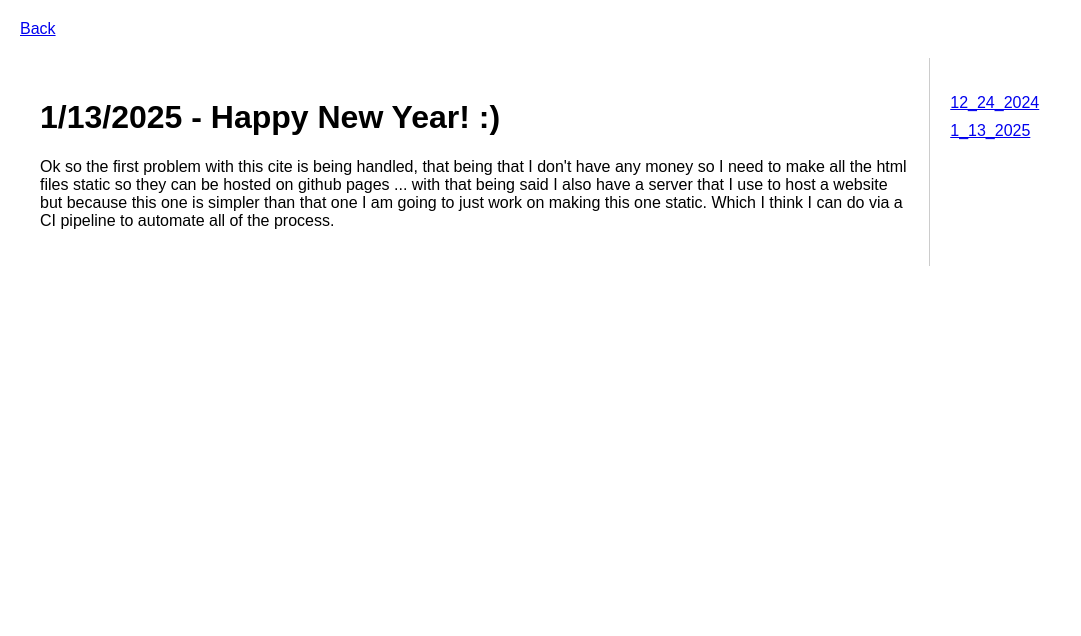
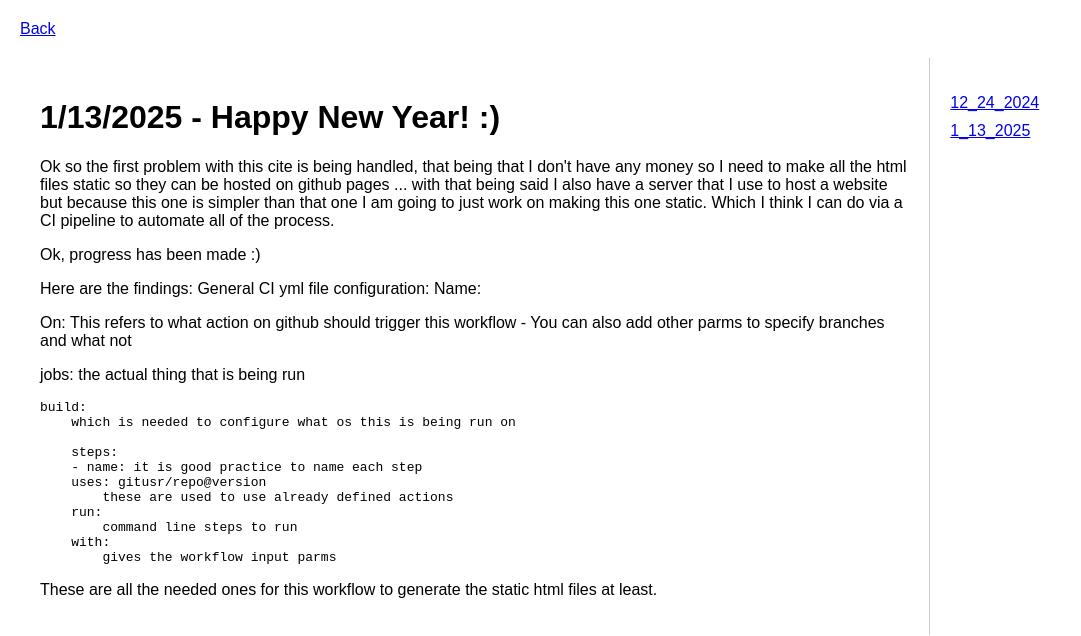
Before and after one commit to mark11778/personal-site-blog, a plain HTML site: page 1_13_2025.html in a window 1280 px wide. Shown: the whole page, without its empty margins (0-1081 px from the left). Drawn offline with Linux system fonts and the light colour scheme.

Commit message:
deploy: a9e457f1dd07c916b754b5d7074cd3e7d8e46874

```diff
--- a/1_13_2025.html
+++ b/1_13_2025.html
@@ -54,6 +54,27 @@
             <div class="main-content">
                 <h1>1/13/2025 - Happy New Year! :)</h1>
 <p>Ok so the first problem with this cite is being handled, that being that I don't have any money so I need to make all the html files static so they can be hosted on github pages ... with that being said I also have a server that I use to host a website but because this one is simpler than that one I am going to just work on making this one static. Which I think I can do via a CI pipeline to automate all of the process.</p>
+<p>Ok, progress has been made :)</p>
+<p>Here are the findings:
+General CI yml file configuration:
+Name:</p>
+<p>On: This refers to what action on github should trigger this workflow
+    - You can also add other parms to specify branches and what not</p>
+<p>jobs:
+    the actual thing that is being run</p>
+<pre><code>build:
+    which is needed to configure what os this is being run on
+
+    steps:
+    - name: it is good practice to name each step
+    uses: gitusr/repo@version
+        these are used to use already defined actions
+    run:
+        command line steps to run
+    with:
+        gives the workflow input parms
+</code></pre>
+<p>These are all the needed ones for this workflow to generate the static html files at least.</p>
             </div>
             <div class="sidebar">
                 <ul>
```
Also changed, not shown: 1 other file.
